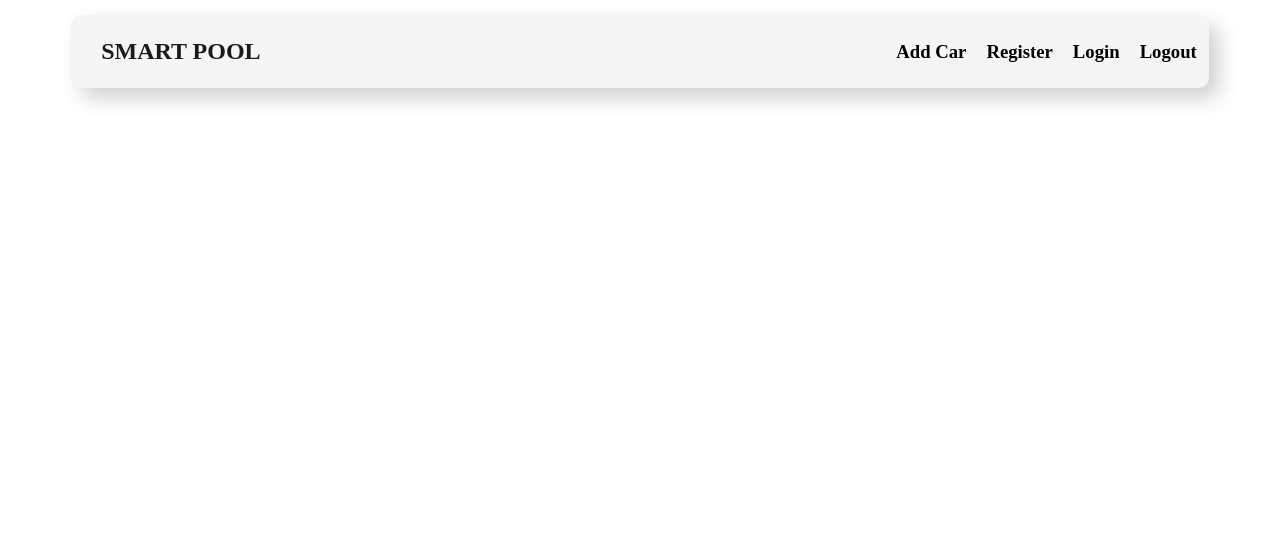
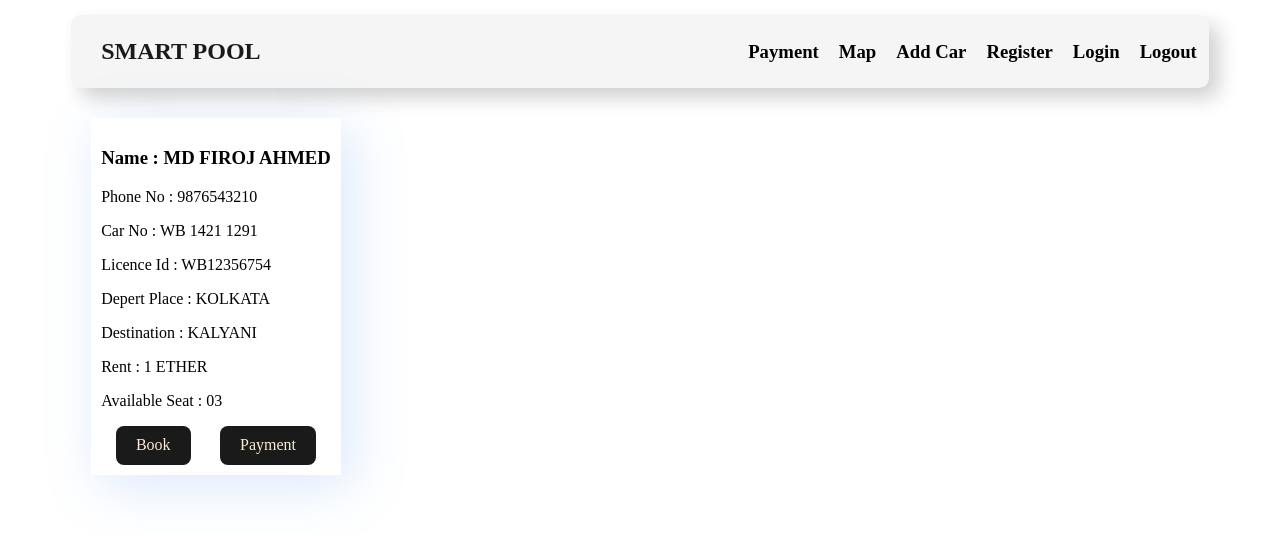
Before and after one commit to firojahmed1313/College-project, a React (Vite) app in the folder frontend/: page /payment in a window 1280 px wide. Shown: the top 536 px of the page. Built offline with nearby package versions, Linux system fonts and the light colour scheme; the HTML template or start-up script is replaced by a standard one.

Commit message:
add car details and payment button

```diff
--- a/frontend/src/App.jsx
+++ b/frontend/src/App.jsx
@@ -5,7 +5,8 @@ import Register from "./pages/Register";
 import Login from "./pages/Login";
 import Navber from "./components/Navber";
 import AddCar from "./pages/AddCar";
-
+import MapDetails from "./pages/Map";
+import Payment from "./pages/Payment";
 const App = () => {
   return (
     <>
@@ -15,6 +16,8 @@ const App = () => {
         <Route path="/register" element={<Register />} />
         <Route path="/login" element={<Login />} />
         <Route path="/addcar" element={<AddCar />} />
+        <Route path="/mapDetails" element={<MapDetails />} />
+        <Route path="/payment" element={<Payment />} />
       </Routes>
     </>
   );
--- a/frontend/src/components/Navber.jsx
+++ b/frontend/src/components/Navber.jsx
@@ -11,6 +11,12 @@ const Navber = () => {
 
         </div>
         <div className="right">
+          <Link to={"/payment"} className="navitem">
+            <h3>Payment</h3>
+          </Link>
+          <Link to={"/mapDetails"} className="navitem">
+            <h3>Map</h3>
+          </Link>
           <Link to={"/addcar"} className="navitem">
             <h3>Add Car</h3>
           </Link>
--- a/frontend/src/index.css
+++ b/frontend/src/index.css
@@ -32,6 +32,15 @@ button:hover {
 button:focus,
 button:focus-visible {
   outline: 4px auto -webkit-focus-ring-color;
+}
+.allButton{
+  display: flex;
+  justify-content: space-around;
+}
+.bookedButton{
+  color: #f0ebeb;
+  background-color: green;
+  border: none;
 }
 
 .Navber {
@@ -215,3 +224,30 @@ form > input[type="submit"]:hover {
   /*border: 2px solid blue;*/
   transform: scale(1.2);
 }
+
+.mapContener{
+   /* border: 2px solid black;*/
+    margin: 20px 5%;
+    display: flex;
+    width: 90%;
+
+}
+.showmapContener{
+  /*border: 2px solid green;*/
+
+  display: flex;
+  width: 50%;
+  flex-wrap: wrap;
+}
+.mapsubContener{
+    /*border: 2px solid blue;*/
+    margin: 10px 20px;
+    box-shadow: 10px 10px 50px rgba(104, 165, 244, 0.25);
+    padding: 10px;
+
+}
+.map{
+  border: 2px solid yellow;
+  height: 90vh;
+  width: 50%;
+}
--- /dev/null
+++ b/frontend/src/pages/Map.jsx
@@ -0,0 +1,56 @@
+import React, { useState } from 'react'
+
+const Map = () => {
+    const onDetails = (e) => {
+
+        console.log("Sucessfull");
+    }
+    return (
+        <>
+            <div className='mapContener'>
+                <div className='showmapContener'>
+                    <div className='mapsubContener'>
+                        <h3>Name : MD FIROJ AHMED</h3>
+                        <p>Depert Place  : KOLKATA</p>
+                        <p>Destination : KALYANI</p>
+                        <p>Rent : 1 ETHER </p>
+                        <p>Available Seat : 03</p>
+                        <button onClick={onDetails} type="submit">
+                            More
+                        </button>
+                    </div>
+                    <div className='mapsubContener'>
+                        <h3>Name : MD FIROJ AHMED</h3>
+                        <p>Depert Place  : KOLKATA</p>
+                        <p>Destination : KALYANI</p>
+                        <p>Rent : 1 ETHER </p>
+                        <p>Available Seat : 03</p>
+                        <button onClick={onDetails} type="submit">
+                            More
+                        </button>
+                    </div>
+                    <div className='mapsubContener'>
+                        <h3>Name : MD FIROJ AHMED</h3>
+                        <p>Depert Place  : KOLKATA</p>
+                        <p>Destination : KALYANI</p>
+                        <p>Rent : 1 ETHER </p>
+                        <p>Available Seat : 03</p>
+                        <button onClick={onDetails} type="submit">
+                            More
+                        </button>
+                    </div>
+
+
+
+                </div>
+                <div className='map'>
+
+                </div>
+            </div>
+
+
+        </>
+    )
+}
+
+export default Map;
--- /dev/null
+++ b/frontend/src/pages/Payment.jsx
@@ -0,0 +1,48 @@
+import React, { useState } from 'react'
+
+const Payment = () => {
+    const [book, setBook] = useState(false);
+    const [payment, setPayment] = useState(false);
+    const onPayment = (e) => {
+        setPayment(true);
+        console.log("Payment Sucessfull");
+    }
+    const onBook = (e) => {
+        setBook(true);
+        console.log("Booking Sucessfull");
+    }
+    return (
+        <>
+            <div className='mapContener'>
+                <div className='mapsubContener'>
+                    <h3>Name : MD FIROJ AHMED</h3>
+                    <p>Phone No : 9876543210</p>
+                    <p>Car No : WB 1421 1291</p>
+                    <p>Licence Id : WB12356754</p>
+                    <p>Depert Place  : KOLKATA</p>
+                    <p>Destination : KALYANI</p>
+                    <p>Rent : 1 ETHER </p>
+                    <p>Available Seat : 03</p>
+                    <div className='allButton'>
+                    {(book) ? <button type="submit" className='bookedButton'>
+                        Booked
+                    </button> :
+                        <button onClick={onBook} type="submit">
+                            Book
+                        </button>
+                    }
+                    {(payment) ? <button type="submit" className='bookedButton'>
+                        Sucessfully Payment
+                    </button> :
+                        <button onClick={onPayment} type="submit">
+                            Payment
+                        </button>
+                    }
+                    </div>
+                </div>
+            </div>
+        </>
+    )
+}
+
+export default Payment
```
